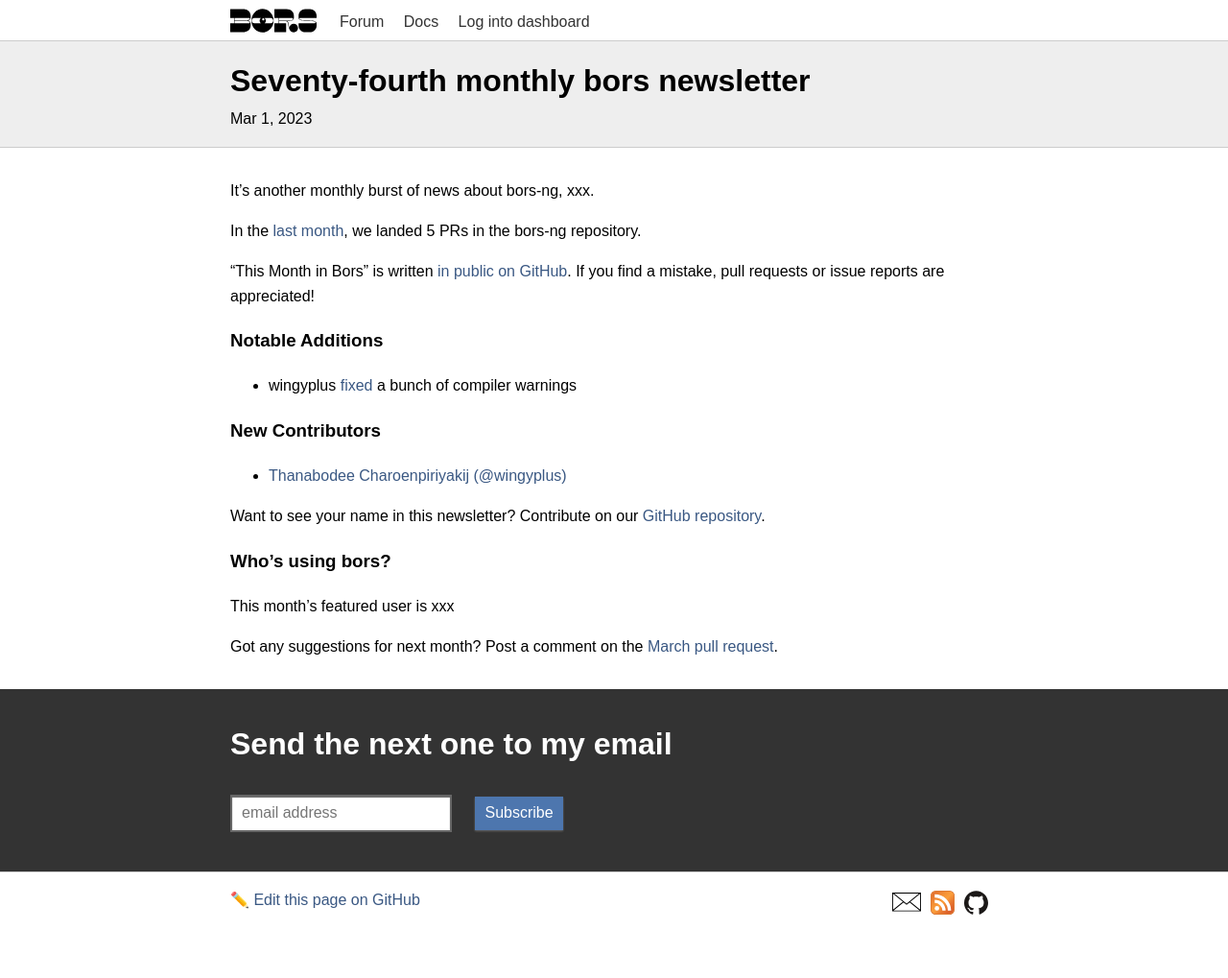
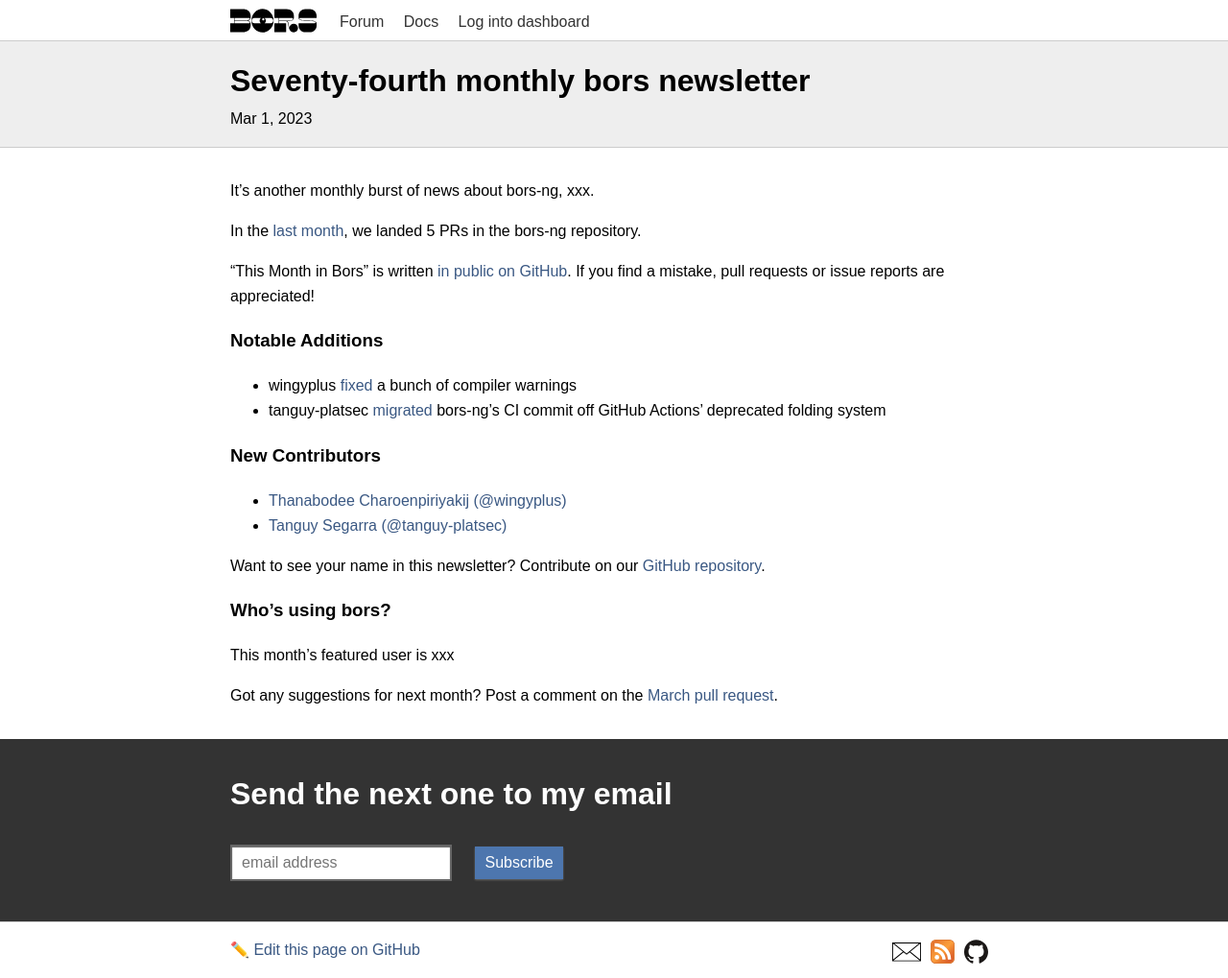
Before and after one commit to bors-ng/bors-ng.github.io, a Jekyll site: the page built from _posts/2023-03-01-tmib-74.md, in a window 1280 px wide. Shown: the whole page at 96% size. Built offline with Jekyll 4.4.1, drawn with Linux system fonts in a browser that asks for light colours; before the commit the page ends 967 px from its top, so only the background shows below that.

Commit message:
Add bors-ng/bors-ng#1608
Add @tanguy-platsec as new contributor

```diff
--- a/_posts/2023-03-01-tmib-74.md
+++ b/_posts/2023-03-01-tmib-74.md
@@ -20,11 +20,13 @@
 ### Notable Additions
 
 * wingyplus [fixed](https://github.com/bors-ng/bors-ng/pull/1611) a bunch of compiler warnings
+* tanguy-platsec [migrated](https://github.com/bors-ng/bors-ng/pull/1608) bors-ng's CI commit off GitHub Actions' deprecated folding system
 
 
 ### New Contributors
 
 * [Thanabodee Charoenpiriyakij (@wingyplus)](https://github.com/wingyplus)
+* [Tanguy Segarra (@tanguy-platsec)](https://github.com/tanguy-platsec)
 
 Want to see your name in this newsletter? Contribute on our [GitHub repository](https://github.com/bors-ng/bors-ng).
 
```
